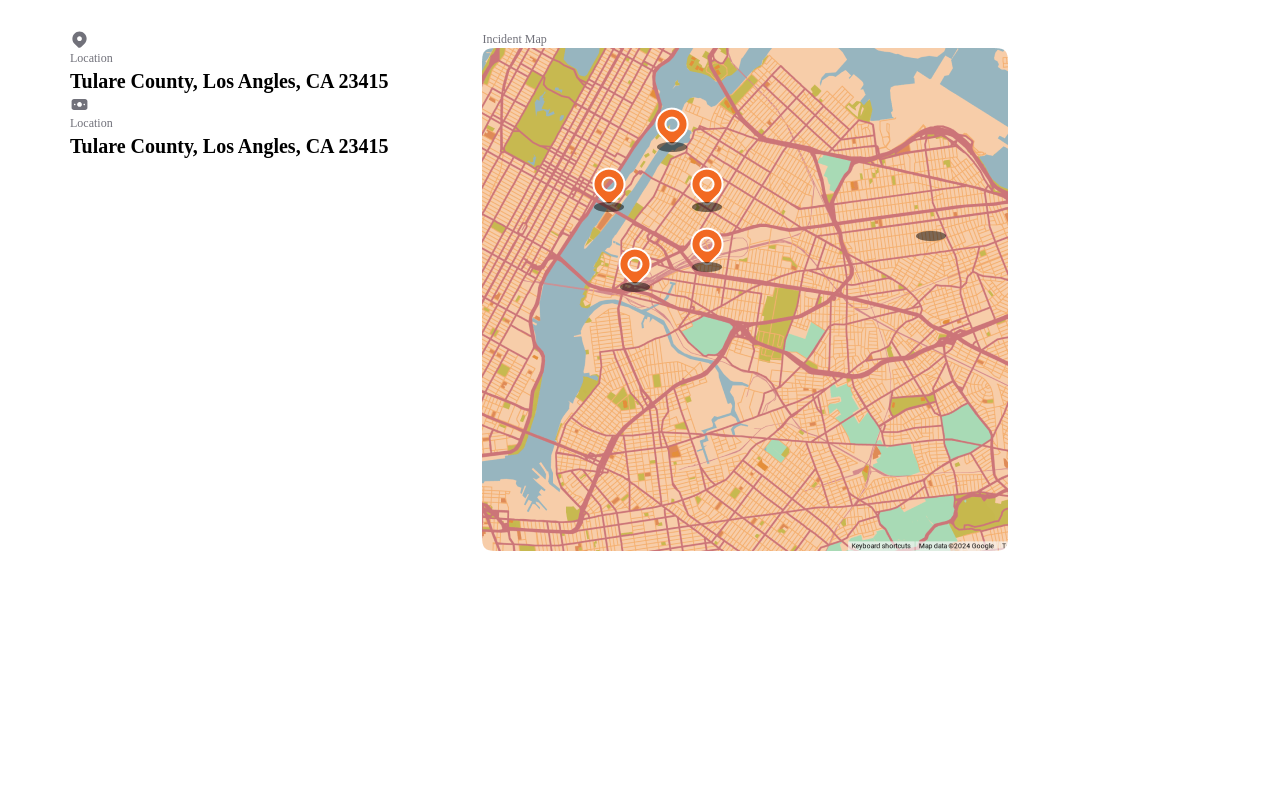
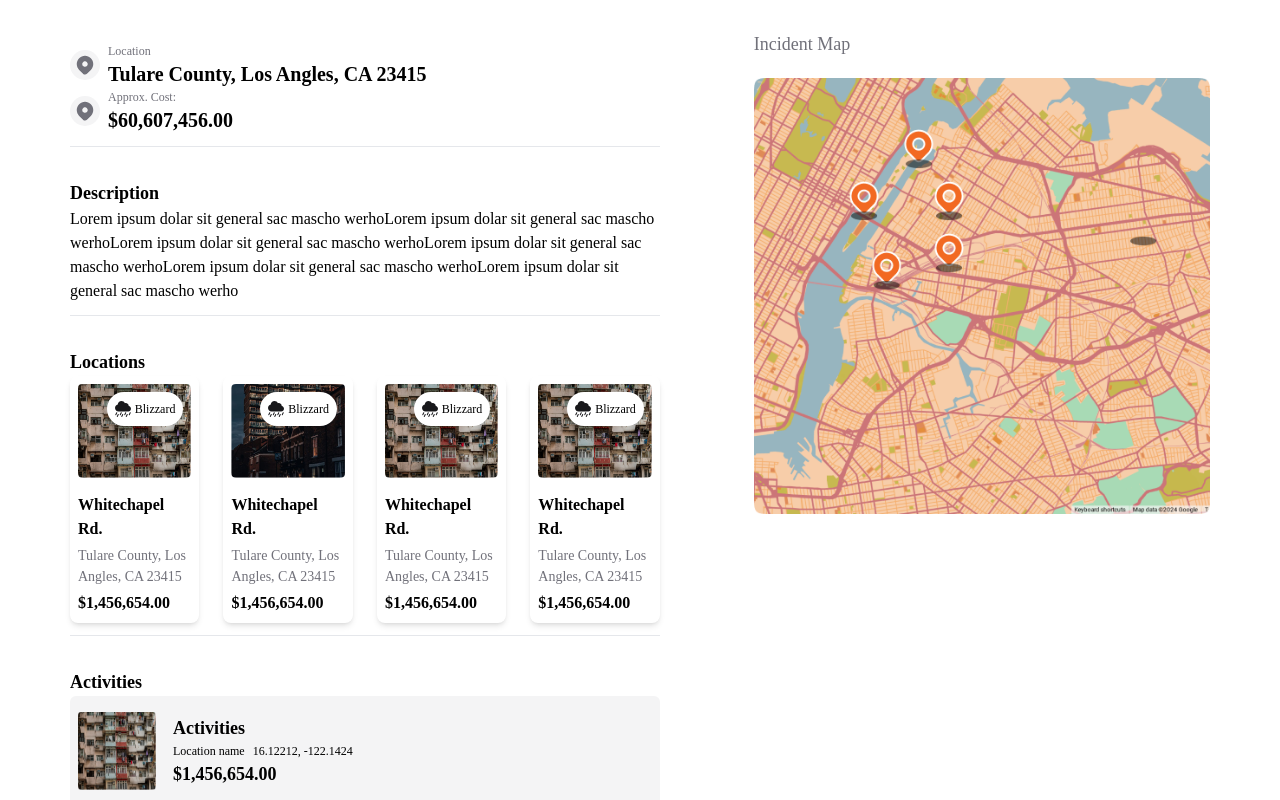
Before and after one commit to EyachirArafat/Disasters-Plateform, a React (Vite) app: page /locations in a window 1280 px wide. Shown: the part 220-1020 px from the top of the page. Before the commit the page ends 800 px from the top, so only its background shows below. Built offline with nearby package versions, Linux system fonts and the light colour scheme.

Commit message:
location done

```diff
--- /dev/null
+++ b/src/components/ImageCard2.jsx
@@ -0,0 +1,18 @@
+import React from 'react'
+
+export const ImageCard2 = ({workName}) => {
+  const currentDate = new Date();
+  return (
+    <div className='flex flex-wrap items-center gap-[17px] bg-color1 px-2 py-4 rounded-md'>
+      <img className='w-[78px] h-[78px]' src="./image-7.png" alt="building" />
+      <div>
+        <h3 className='text-lg font-bold'>{workName}</h3>
+        <div className='flex gap-2 flex-wrap text-t12 '>
+         <p>Location name</p>
+         <p>16.12212, -122.1424</p>
+        </div>
+        <p className='text-lg font-bold'>$1,456,654.00</p>
+      </div>
+    </div>
+  )
+}
--- a/src/components/library/data/data.js
+++ b/src/components/library/data/data.js
@@ -159,3 +159,41 @@ export const describesInData = [
     name: 'Wildfire',
   },
 ]
+
+export const BuildingData = [
+  {
+    image: './image-7.png',
+    header: 'Whitechapel Rd.',
+    para: 'Tulare County,  Los Angles, CA 23415',
+    price: '$1,456,654.00',
+  },
+  {
+    image: './image-8.png',
+    header: 'Whitechapel Rd.',
+    para: 'Tulare County,  Los Angles, CA 23415',
+    price: '$1,456,654.00',
+  },
+  {
+    image: './image-7.png',
+    header: 'Whitechapel Rd.',
+    para: 'Tulare County,  Los Angles, CA 23415',
+    price: '$1,456,654.00',
+  },
+  {
+    image: './image-7.png',
+    header: 'Whitechapel Rd.',
+    para: 'Tulare County,  Los Angles, CA 23415',
+    price: '$1,456,654.00',
+  },
+]
+
+{/* <ImageCard
+            image=""
+            styleIcon={<StormSky/>}
+            styleLabel="Building"
+            addTitle="Whitechapel Rd."
+            title="Tulare County,  Los Angles, CA 23415"
+
+            // addTitle, title, price, styleIcon, styleLabel, image
+
+            /> */}
--- a/src/components/locations/LocationsSection.jsx
+++ b/src/components/locations/LocationsSection.jsx
@@ -1,7 +1,10 @@
 import React from 'react'
 import { NavbarPTwo } from '../common/navbar/Navbar-2'
 import { Container } from '../common/Container'
-
+import { ImageCard } from '../common/ImageCard'
+import { StormSky } from '../Icons'
+import { BuildingData } from '../library/data/data'
+import { ImageCard2 } from '../ImageCard2'
 
 export const LocationsSection = () => {
   return(
@@ -9,7 +12,7 @@ export const LocationsSection = () => {
       <NavbarPTwo
       className=""
       itemTitle="Incidents - DR-4699 March 2023 Severe Storms"
-      iTClass=""
+      iTClass="text-[8px]"
       imgSrc="./naturalIcon/StrongWind.svg"
       itemName="DR-4699 March 2023 Severe Storms"
       pDiv="justify-between items-center gap-[14px]"
@@ -19,27 +22,66 @@ export const LocationsSection = () => {
       children="+ New Location"
       direction="new-location"
       />
-      <Container className="py-7 sm:pt-[250px] pt-[225px]">
-        <div className='flex flex-wrap-reverse gap-[94px]'>
-          <div>
-            <div>
-              <img src="/location.svg" alt="" />
-              <div>
-                <p className='text-t12 text-accent'>Location</p>
-                <h3 className='font-bold text-xl'>Tulare County,  Los Angles, CA 23415</h3>
+      <Container className="py-7 sm:pt-[250px] pt-[270px]">
+        <div className='flex lg:flex-nowrap flex-wrap-reverse gap-[94px]'>
+          <div className='w-[680px] space-y-5'>
+            <div className='border-b py-3'>
+              <div className='flex items-center gap-2'>
+                <img className='size-[30px] p-1 bg-color1 rounded-full' src="/location.svg" alt="" />
+                <div>
+                  <p className='text-t12 text-accent'>Location</p>
+                  <h3 className='font-bold text-xl'>Tulare County,  Los Angles, CA 23415</h3>
+                </div>
+              </div>
+              <div className='flex items-center gap-2'>
+                <img className='size-[30px] p-1 bg-color1 rounded-full' src="/location.svg" alt="" />
+                <div>
+                  <p className='text-t12 text-accent'>Approx. Cost:</p>
+                  <h3 className='font-bold text-xl'>$60,607,456.00</h3>
+                </div>
+              </div>
+            </div>
+            <div className='border-b py-3'>
+              <p className='text-lg font-bold'>Description</p>
+              <p>Lorem ipsum dolar sit general sac mascho werhoLorem ipsum dolar sit general sac mascho werhoLorem ipsum dolar sit general sac mascho werhoLorem ipsum dolar sit general sac mascho werhoLorem ipsum dolar sit general sac mascho werhoLorem ipsum dolar sit general sac mascho werho</p>
+            </div>
+
+            <div className='border-b py-3'>
+              <h3 className='text-lg font-bold'>Locations</h3>
+              <div className="grid lg:grid-cols-4 md:grid-cols-3 xsm:grid-cols-2 grid-cols-1 gap-6 ">
+                {BuildingData.map((details, index)=>(
+                  <div key={index} className="shadow-md p-2 rounded-lg  duration-300 cursor-pointer">
+                    <ImageCard
+                      image={details.image}
+                      styleIcon={<StormSky/>}
+                      styleLabel="Blizzard"
+                      addTitle={details.header}
+                      title={details.para}
+                      price={details.price}
+                    />
+                  </div>
+                ))}
+              </div>
+            </div>
+            <div className='border-b py-3'>
+              <h3 className='text-lg font-bold'>Activities</h3>
+              <div className='space-y-2'>
+                <ImageCard2 workName="Activities"/>
+                <ImageCard2 workName="Activities"/>
               </div>
             </div>
             <div>
-              <img src="/price.svg" alt="" />
-              <div>
-                <p className='text-t12 text-accent'>Location</p>
-                <h3 className='font-bold text-xl'>Tulare County,  Los Angles, CA 23415</h3>
+              <h3 className='text-lg font-bold'>Documents</h3>
+              <div className='space-y-2'>
+                <ImageCard2 workName="Documents"/>
+                <ImageCard2 workName="Documents"/>
               </div>
             </div>
 
+
           </div>
-          <div className='max-w-[526px] max-h-[563px] object-cover'>
-            <p className='text-t12 text-accent'>Incident Map</p>
+          <div className='max-w-[526px] max-h-[563px] object-cover space-y-5'>
+            <p className='text-lg text-accent'>Incident Map</p>
             <img src="/map2.png" alt="" />
           </div>
 
```
Also changed, not shown: public/building.svg (added).
